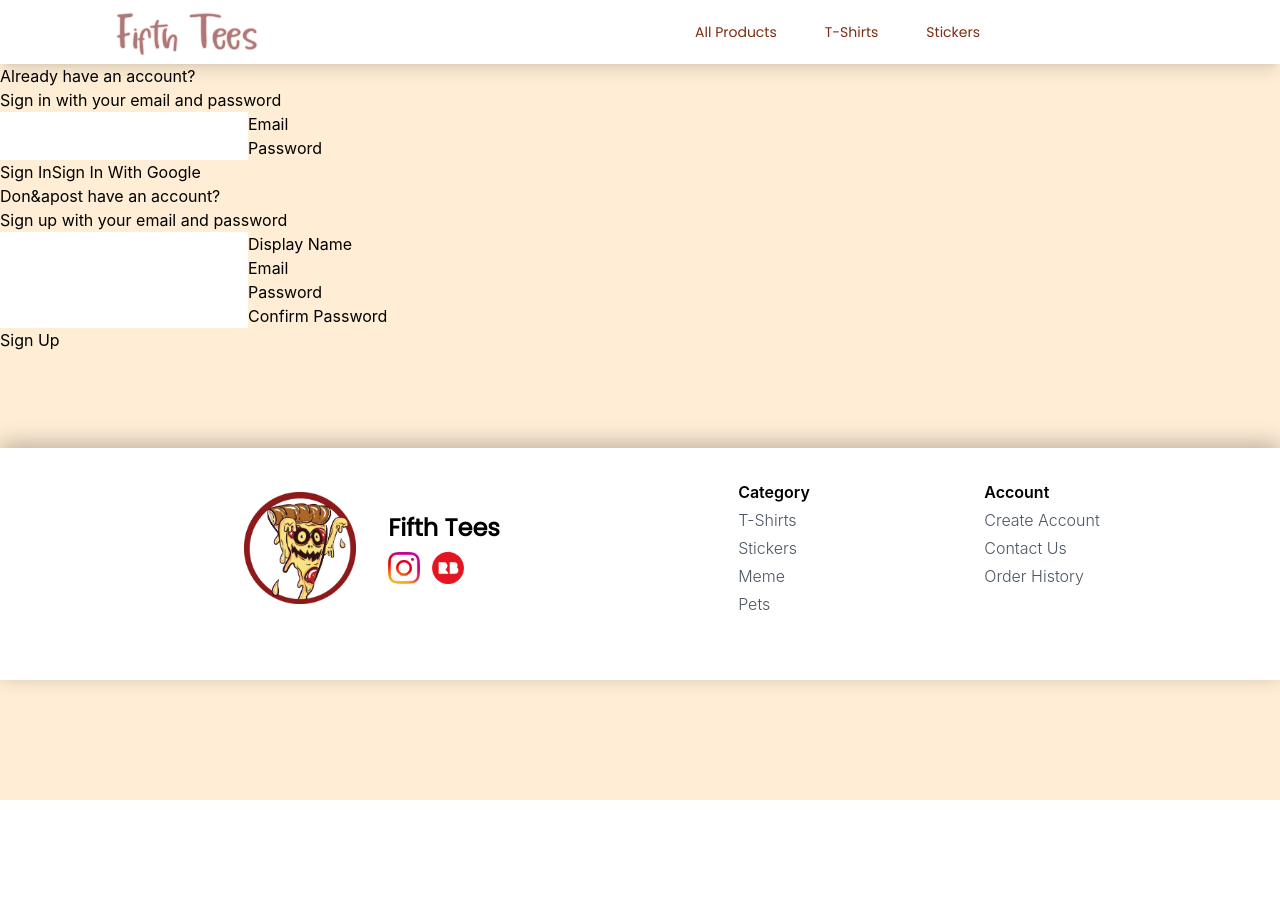
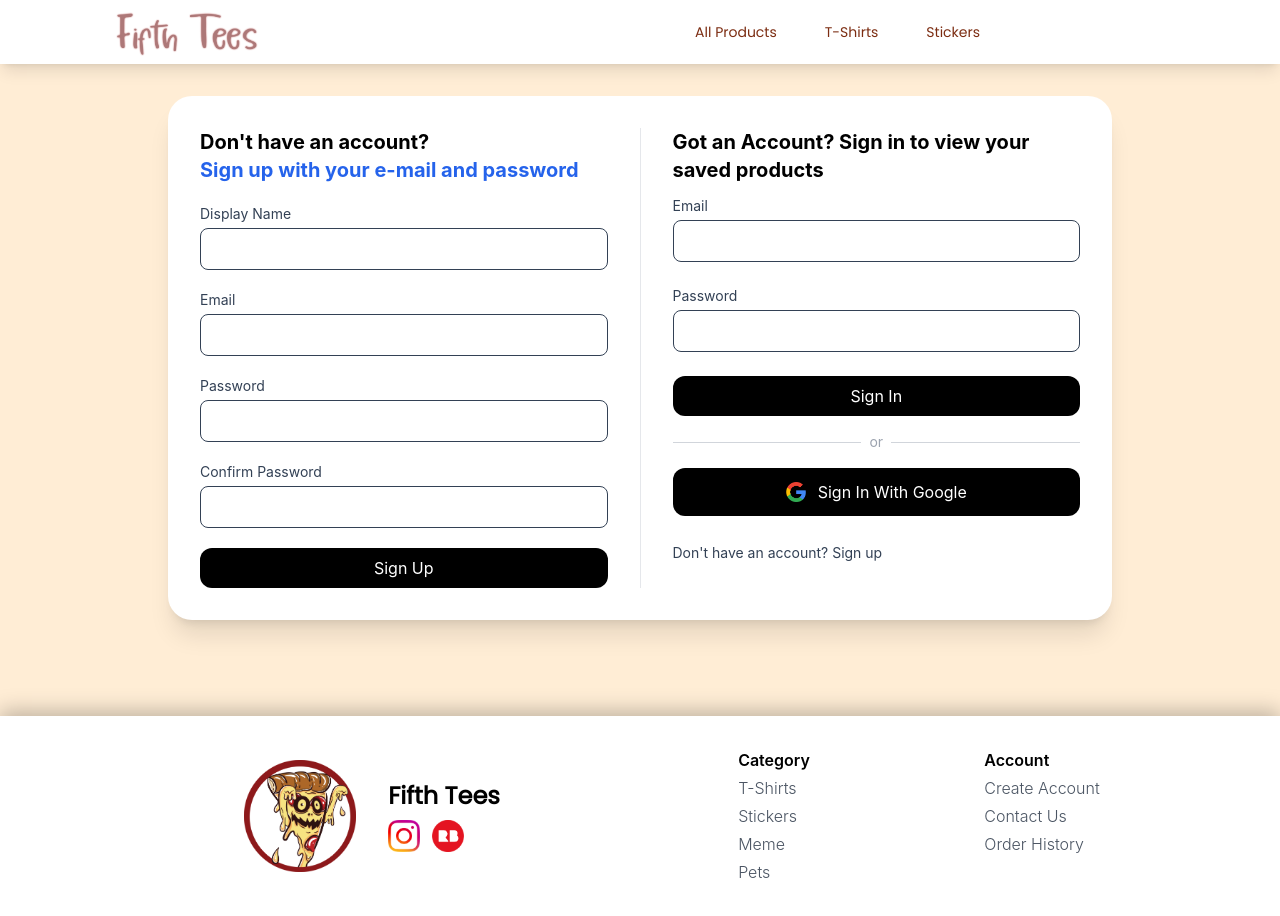
Before and after one commit to fifthrone/fifth-tees-website, a Next.js app: page /account in a window 1280 px wide. Shown: the top 916 px of the page. Before the commit the page ends 800 px from the top, so only its background shows below. Built offline with nearby package versions, Linux system fonts and the light colour scheme; no server answers.

Commit message:
style sign in, sign out component, account page, account tab component, form input component, add sign in redirect functionality

```diff
--- a/src/app/account/page.tsx
+++ b/src/app/account/page.tsx
@@ -1,13 +1,17 @@
-import SignInForm from "../../components/sign-in-form/sign-in-form"
-import SignUpForm from "../../components/sign-up-form/sign-up-form"
+import SignInForm from "../../components/sign-in-form/sign-in-form";
+import SignUpForm from "../../components/sign-up-form/sign-up-form";
 
 const AccountPage = () => {
-  return (
-    <div>
-        <SignInForm />
-        <SignUpForm />
-    </div>
-  )
-}
+	return (
+		<div className="max-w-5xl px-10 mx-auto">
+			<div className="mt-8 bg-white p-8 rounded-3xl flex flex-col sm:flex-row items-center1 justify-center sm:space-x-8 shadow-xl space-y-12 sm:space-y-0">
+				<SignUpForm />
+				<div className="border-l"></div>
+        <hr className="sm:hidden" />
+				<SignInForm />
+			</div>
+		</div>
+	);
+};
 
-export default AccountPage
+export default AccountPage;
--- a/src/components/account/account.tsx
+++ b/src/components/account/account.tsx
@@ -39,7 +39,7 @@
 
 	return (
 		<div ref={ref}>
-			<div className="flex items-center justify-center flex-col w-80 space-y-8">
+			<div className="flex items-center justify-center flex-col space-y-8 p-4">
 				{user ? <div>Hi! {user}</div> : null}
 				{user ? (
 					<button
@@ -52,7 +52,7 @@
 				) : (
 					<>
 						<SignInForm />
-						<SignUpForm />
+						{/* <SignUpForm /> */}
 					</>
 				)}
 			</div>
--- a/src/components/form-input/form-input.tsx
+++ b/src/components/form-input/form-input.tsx
@@ -1,18 +1,10 @@
 const FormInput = ({ label, ...otherProps }) => {
-    return (
-      <div className='group'>
-        <input className='form-input' {...otherProps} />
-        {label && (
-          <label
-            className={`${
-              otherProps.value.length ? 'shrink' : ''
-            } form-input-label`}
-          >
-            {label}
-          </label>
-        )}
-      </div>
-    );
-  };
+	return (
+		<div className="flex flex-col space-y-1">
+      <p className="text-sm text-blueGray">{label}</p>
+			<input className="p-2 border border-blueGray rounded-lg text-black" {...otherProps} />
+		</div>
+	);
+};
 
-  export default FormInput;
+export default FormInput;
--- a/src/components/nav-bar/nav-bar.js
+++ b/src/components/nav-bar/nav-bar.js
@@ -188,7 +188,7 @@
 								</div>
 							</button>
 							{accountIsOpen && (
-								<div className="bg-white top-16 right-0 absolute p-4 w-max z-50 rounded-md shadow-2xl">
+								<div className="bg-white top-16 right-0 absolute p-4 w-max z-50 rounded-md shadow-2xl max-w-sm">
 									<Account accountButtonRef={accountButtonRef} />
 								</div>
 							)}
--- a/src/components/sign-in-form/sign-in-form.tsx
+++ b/src/components/sign-in-form/sign-in-form.tsx
@@ -1,21 +1,34 @@
-"use client"
+"use client";
 
-import { useState } from 'react';
+import { useEffect, useState } from "react";
+import { useDispatch, useSelector } from "react-redux";
+import { useRouter, usePathname } from "next/navigation";
 
-import FormInput from '../form-input/form-input';
+import FormInput from "../form-input/form-input";
 
 import {
 	signInAuthUserWithEmailAndPassword,
 	signInWithGooglePopup,
 	createUserDocumentFromAuth,
-} from '../../utils/firebase/firebase.utils';
+} from "../../utils/firebase/firebase.utils";
+import Link from "next/link";
+
+import {
+	closeAccountTab,
+	selectUser,
+	openAccountTab,
+} from "../../store/account/account.slice";
 
 const defaultFormFields = {
-  email: '',
-  password: '',
+	email: "",
+	password: "",
 };
 
 const SignInForm = () => {
+	const dispatch = useDispatch();
+	const router = useRouter();
+	const pathname = usePathname();
+
 	const [formFields, setFormFields] = useState(defaultFormFields);
 	const { email, password } = formFields;
 
@@ -24,7 +37,13 @@
 	};
 
 	const signInWithGoogle = async () => {
-    await signInWithGooglePopup();
+		const res = await signInWithGooglePopup();
+		console.log(res);
+		if (pathname === "/account") {
+			console.log("redirect trigger");
+			router.back();
+			dispatch(openAccountTab());
+		}
 	};
 
 	const handleSubmit = async (event) => {
@@ -34,7 +53,7 @@
 			await signInAuthUserWithEmailAndPassword(email, password);
 			resetFormFields();
 		} catch (error) {
-      console.log('user sign in failed', error);
+			console.log("user sign in failed", error);
 		}
 	};
 
@@ -45,32 +64,56 @@
 	};
 
 	return (
-    <div className='sign-in-container'>
-      <h2>Already have an account?</h2>
-      <span>Sign in with your email and password</span>
-      <form onSubmit={handleSubmit}>
+		<div className="w-full flex flex-col space-y-3">
+			<h2 className="text-black font-bold text-xl">
+				Got an Account? Sign in to view your saved products
+			</h2>
+			<form onSubmit={handleSubmit} className="space-y-6">
 				<FormInput
-          label='Email'
-          type='email'
+					label="Email"
+					type="email"
 					required
 					onChange={handleChange}
-          name='email'
+					name="email"
 					value={email}
 				/>
-
 				<FormInput
-          label='Password'
-          type='password'
+					label="Password"
+					type="password"
 					required
 					onChange={handleChange}
-          name='password'
+					name="password"
 					value={password}
 				/>
-        <div className='buttons-container'>
-          <button type='submit'>Sign In</button>
-          <button type='button' onClick={signInWithGoogle}>
-            Sign In With Google
+				<div className="flex flex-col space-y-4">
+					<button className="p-2 bg-black rounded-xl text-white" type="submit">
+						Sign In
 					</button>
+					<div className="flex flex-row items-center space-x-2">
+						<hr className="w-full border-gray-300" />
+						<p className="text-gray-400 text-sm">or</p>
+						<hr className="w-full border-gray-300" />
+					</div>
+
+					<button
+						className="p-3 bg-black rounded-xl text-white flex flex-row items-center justify-center space-x-3"
+						type="button"
+						onClick={signInWithGoogle}
+					>
+						<img className="h-5" src="googleLogo.png" alt="G" />
+						<p>Sign In With Google</p>
+					</button>
+				</div>
+				<div>
+					<Link
+						href="/account"
+						className="text-center text-sm text-blueGray hover:underline pt-6"
+						onClick={() => {
+							dispatch(closeAccountTab());
+						}}
+					>
+						Don't have an account? Sign up
+					</Link>
 				</div>
 			</form>
 		</div>
--- a/src/components/sign-up-form/sign-up-form.tsx
+++ b/src/components/sign-up-form/sign-up-form.tsx
@@ -1,19 +1,19 @@
-"use client"
+"use client";
 
-import { useState } from 'react';
+import { useState } from "react";
 
-import FormInput from '../form-input/form-input';
+import FormInput from "../form-input/form-input";
 
 import {
 	createAuthUserWithEmailAndPassword,
 	createUserDocumentFromAuth,
-} from '../../utils/firebase/firebase.utils';
+} from "../../utils/firebase/firebase.utils";
 
 const defaultFormFields = {
-  displayName: '',
-  email: '',
-  password: '',
-  confirmPassword: '',
+	displayName: "",
+	email: "",
+	password: "",
+	confirmPassword: "",
 };
 
 const SignUpForm = () => {
@@ -28,7 +28,7 @@
 		event.preventDefault();
 
 		if (password !== confirmPassword) {
-      alert('passwords do not match');
+			alert("passwords do not match");
 			return;
 		}
 
@@ -41,10 +41,10 @@
 			await createUserDocumentFromAuth(user, { displayName });
 			resetFormFields();
 		} catch (error) {
-      if (error.code === 'auth/email-already-in-use') {
-        alert('Cannot create user, email already in use');
+			if (error.code === "auth/email-already-in-use") {
+				alert("Cannot create user, email already in use");
 			} else {
-        console.log('user creation encountered an error', error);
+				console.log("user creation encountered an error", error);
 			}
 		}
 	};
@@ -56,47 +56,53 @@
 	};
 
 	return (
-    <div className='sign-up-container'>
-      <h2>Don&apost have an account?</h2>
-      <span>Sign up with your email and password</span>
-      <form onSubmit={handleSubmit}>
+		<div className="w-full flex flex-col space-y-5">
+			<div>
+				<h2 className="text-black font-bold text-xl">Don't have an account?</h2>
+				<h2 className="text-blue-600 font-bold text-xl">
+					Sign up with your e-mail and password
+				</h2>
+			</div>
+			<form className="space-y-5" onSubmit={handleSubmit}>
 				<FormInput
-          label='Display Name'
-          type='text'
+					label="Display Name"
+					type="text"
 					required
 					onChange={handleChange}
-          name='displayName'
+					name="displayName"
 					value={displayName}
 				/>
 
 				<FormInput
-          label='Email'
-          type='email'
+					label="Email"
+					type="email"
 					required
 					onChange={handleChange}
-          name='email'
+					name="email"
 					value={email}
 				/>
 
 				<FormInput
-          label='Password'
-          type='password'
+					label="Password"
+					type="password"
 					required
 					onChange={handleChange}
-          name='password'
+					name="password"
 					value={password}
 				/>
 
 				<FormInput
-          label='Confirm Password'
-          type='password'
+					label="Confirm Password"
+					type="password"
 					required
 					onChange={handleChange}
-          name='confirmPassword'
+					name="confirmPassword"
 					value={confirmPassword}
 				/>
-        <button type='submit'>Sign Up</button>
 			</form>
+			<button className="p-2 bg-black rounded-xl text-white" type="submit">
+				Sign Up
+			</button>
 		</div>
 	);
 };
--- a/src/store/account/account.slice.js
+++ b/src/store/account/account.slice.js
@@ -12,13 +12,19 @@
 		toggleAccount: (state) => {
 			state.accountIsOpen = !state.accountIsOpen;
 		},
+		openAccountTab: (state) => {
+			state.accountIsOpen = true;
+		},
+		closeAccountTab: (state) => {
+			state.accountIsOpen = false;
+		},
 		setUser: (state, action) => {
 			state.user = action.payload;
 		},
 	},
 });
 
-export const { toggleAccount, setUser } = accountSlice.actions;
+export const { toggleAccount, openAccountTab, closeAccountTab, setUser } = accountSlice.actions;
 
 export const selectAccountIsOpen = (state) => state.account.accountIsOpen;
 
```
Also changed, not shown: src/components/account/user-subscriber.tsx (+7 -3 lines), public/googleLogo.png (added). Lines whose indentation alone changed are shown as unchanged.
